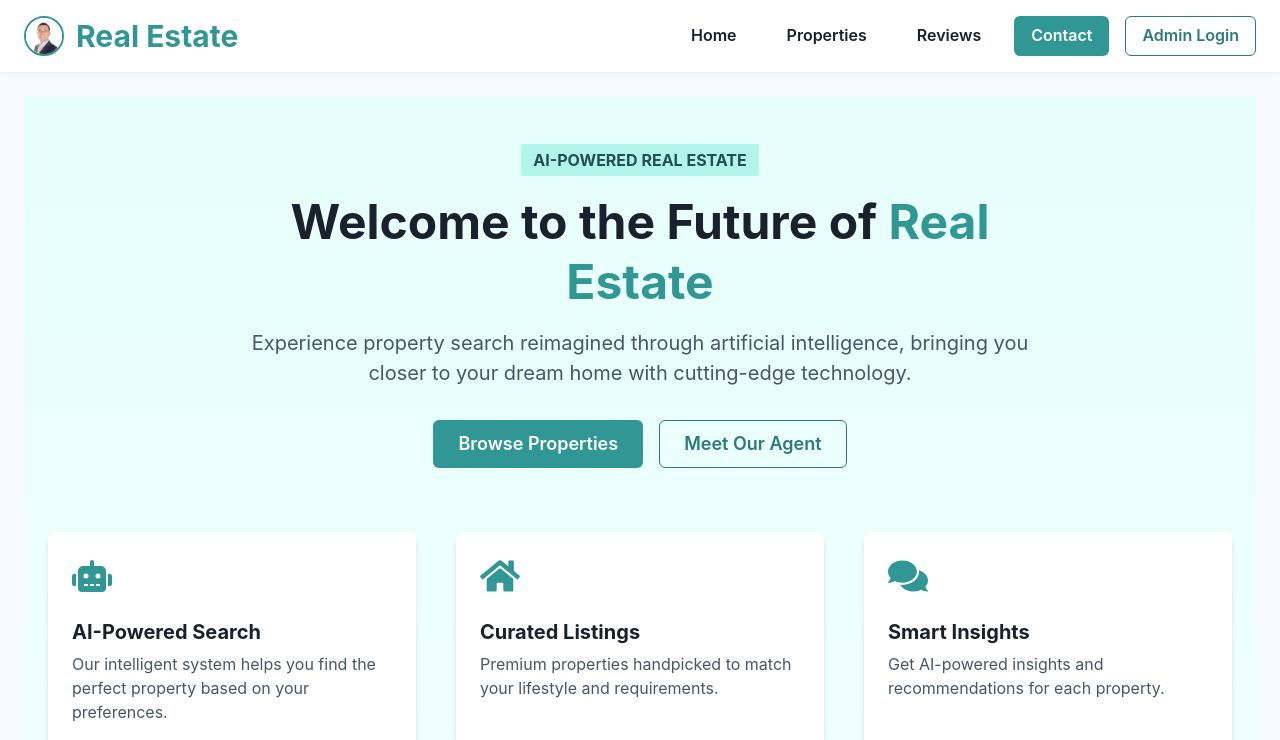
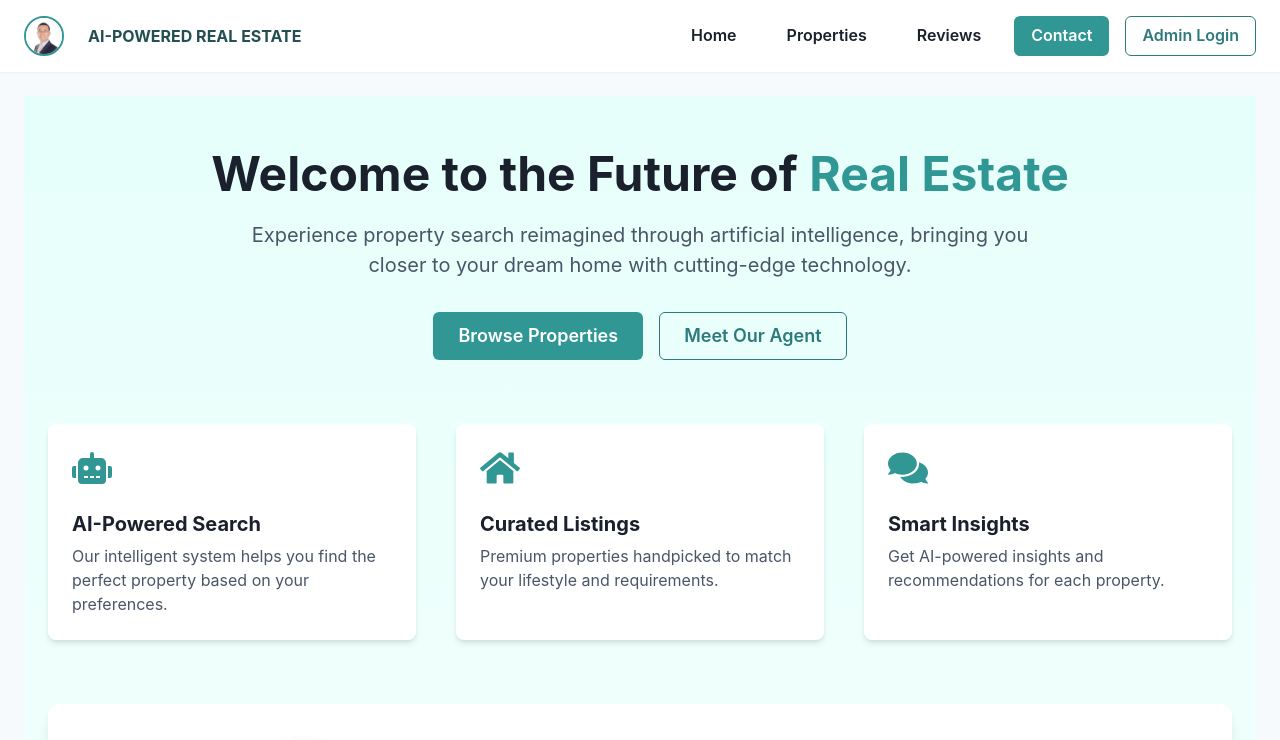
Before and after one commit to niceliubing/real-estate, a React (Vite) app: page / in a window 1280 px wide. Shown: the top 740 px of the page. Built offline with nearby package versions, Linux system fonts and the light colour scheme.

Commit message:
Update layout

```diff
--- a/index.html
+++ b/index.html
@@ -4,7 +4,7 @@
     <meta charset="UTF-8" />
     <link rel="icon" type="image/svg+xml" href="/vite.svg" />
     <meta name="viewport" content="width=device-width, initial-scale=1.0" />
-    <title>Bing's Real Estate</title>
+    <title>Kevin's Real Estate</title>
   </head>
   <body>
     <div id="root"></div>
--- a/src/App.tsx
+++ b/src/App.tsx
@@ -30,15 +30,11 @@ function App() {
       <Box bgGradient={bgGradient} py={12}>
         <Box maxW="container.xl" mx="auto" px={{ base: 4, md: 6 }}>
           {/* Hero Section */}
-          <Box maxW="800px" mx="auto" textAlign="center" mb={16}>
-            <Badge colorScheme="teal" fontSize="md" px={3} py={1} mb={4}>
-              AI-Powered Real Estate
-            </Badge>
-            <Heading size="2xl" lineHeight="shorter" mb={4}>
-              Welcome to the Future of
-              <Text as="span" color="teal.500"> Real Estate</Text>
+          <Box maxW="900px" mx="auto" textAlign="center" mb={16}>
+            <Heading size="2xl" lineHeight="shorter" mb={4} whiteSpace="nowrap">
+              Welcome to the Future of <Text as="span" color="teal.500" display="inline">Real Estate</Text>
             </Heading>
-            <Text fontSize="xl" color="gray.600" mb={8}>
+            <Text fontSize="xl" color="gray.600" mb={8} maxW="800px" mx="auto">
               Experience property search reimagined through artificial intelligence,
               bringing you closer to your dream home with cutting-edge technology.
             </Text>
--- a/src/components/Header.tsx
+++ b/src/components/Header.tsx
@@ -1,4 +1,4 @@
-import { Box, Flex, Heading, Button, HStack, Image } from '@chakra-ui/react';
+import { Box, Flex, Button, HStack, Image, Badge } from '@chakra-ui/react';
 import { useNavigate } from 'react-router-dom';
 import { useAuth } from '../context/AuthContext';
 import agentImage from '../assets/agent.JPG';
@@ -52,9 +52,9 @@ export const Header = () => {
               objectFit="cover"
             />
           </Box>
-          <Heading size="lg" color="teal.500">
-            Real Estate
-          </Heading>
+          <Badge colorScheme="teal" fontSize="md" px={3} py={1} bg="transparent" border="none">
+            AI-Powered Real Estate
+          </Badge>
         </Flex>
 
         <HStack spacing={4}>
```
